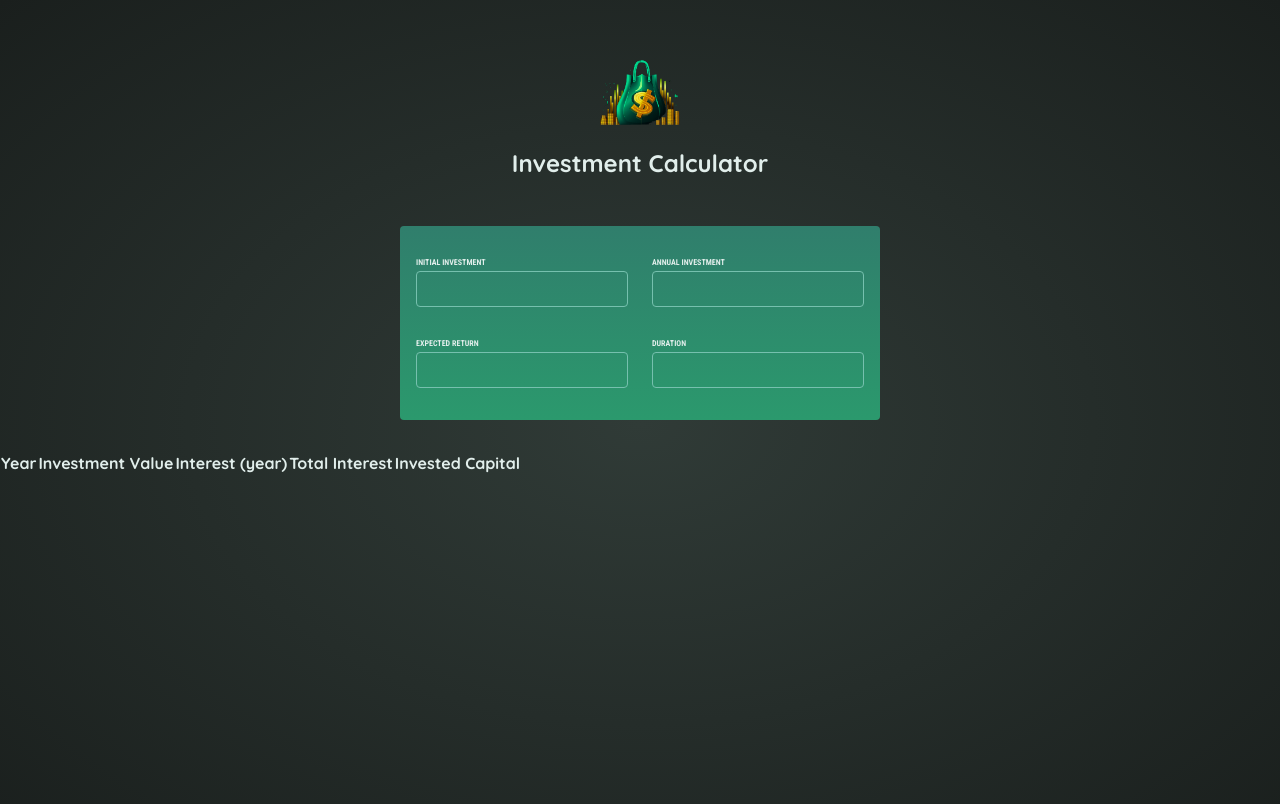
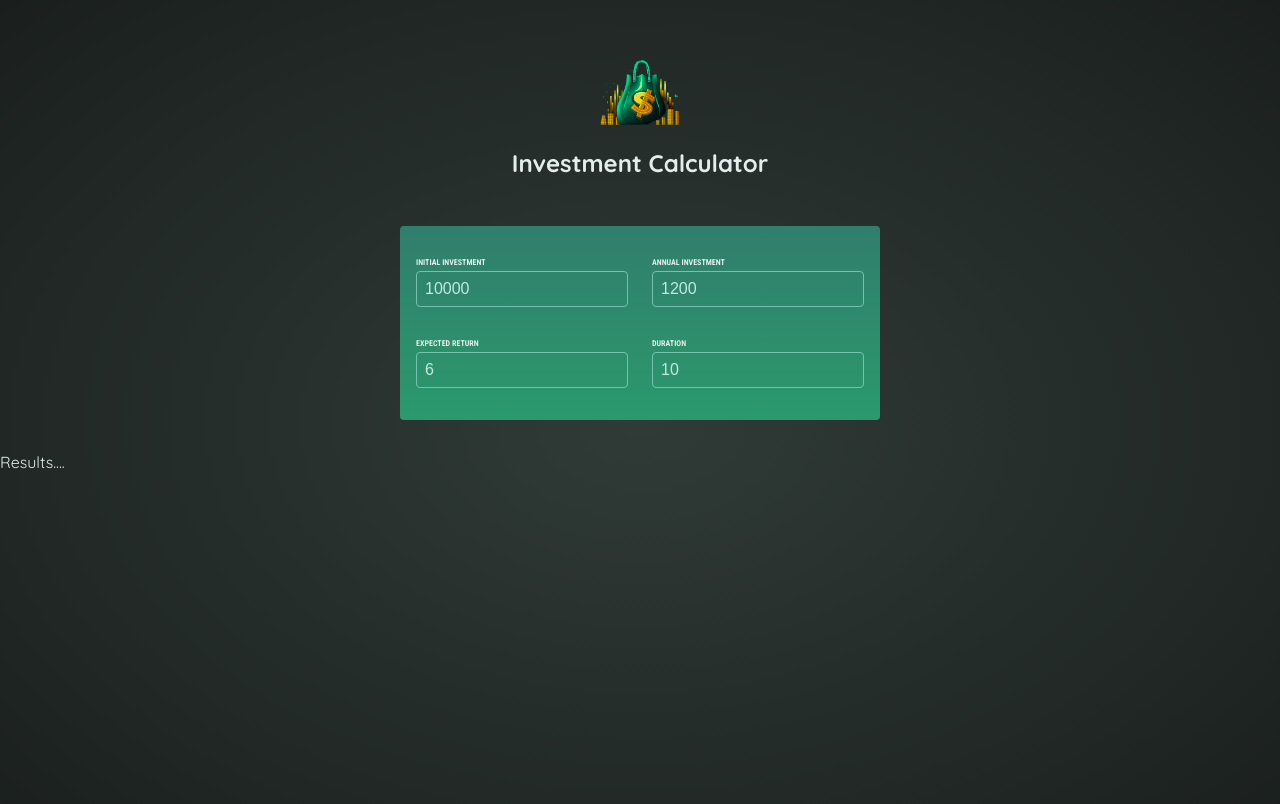
Before and after one commit to Mr-Luka/investment-calculator, a React (Vite) app: page / in a window 1280 px wide. Shown: the top 804 px of the page. Built offline with nearby package versions, Linux system fonts and the light colour scheme.

Commit message:
lifting the state up

```diff
--- a/src/App.jsx
+++ b/src/App.jsx
@@ -1,12 +1,29 @@
+import {useState} from 'react';
+
 import UserInput from './components/UserInput.jsx';
 import Results from './components/Results.jsx'
 
 function App() {
+  const [userInput, setUserInput] = useState({
+        initialInvestment: 10000,
+        annualInvestment: 1200,
+        expectedReturn: 6,
+        duration: 10
+    });
+
+    function handleChange (inputIdentifier, newValue){
+        setUserInput((prevUserInput) => {
+            return {
+                ...prevUserInput,
+                [inputIdentifier]: newValue
+            }
+        })
+    }
   return (
-    <main>
-      <UserInput />
-      <Results />
-    </main>
+    <>
+      <UserInput userInput={userInput} onChange={handleChange}/>
+      <Results input={userInput}/>
+    </>
 
   )
 }
--- a/src/components/Results.jsx
+++ b/src/components/Results.jsx
@@ -1,13 +1,5 @@
-export default function Result () {
+export default function Result ({ input }) {
     return (
-        <div className="result">
-            <thead>
-                <th>Year</th>
-                <th>Investment Value</th>
-                <th>Interest (year)</th>
-                <th>Total Interest</th>
-                <th>Invested Capital</th>
-            </thead>
-        </div>
+        <p>Results....</p>
     )
 }
--- a/src/components/UserInput.jsx
+++ b/src/components/UserInput.jsx
@@ -1,24 +1,44 @@
-export default function UserInput () {
-    return (
+export default function UserInput ({onChange, userInput}) {
+return (
         <section id="user-input">
             <div className="input-group">
                 <p>
                     <label>Initial Investment</label>
-                    <input type="number" required></input>
+                    <input
+                        type="number"
+                        required
+                        value={userInput.initialInvestment}
+                        onChange={(e)=>onChange('initialInvestment', e.target.value)}>
+                    </input>
                 </p>
                 <p>
                     <label>Annual Investment</label>
-                    <input type="number" required></input>
+                    <input
+                        type="number"
+                        required
+                        value={userInput.annualInvestment}
+                        onChange={e => onChange('annualInvestment', e.target.value)}>
+                    </input>
                 </p>
             </div>
             <div className="input-group">
                 <p>
                     <label>Expected Return</label>
-                    <input type="number" required></input>
+                    <input
+                        type="number"
+                        required
+                        value={userInput.expectedReturn}
+                        onChange={e=> onChange('expectedReturn', e.target.value)}>
+                    </input>
                 </p>
                 <p>
                     <label>Duration</label>
-                    <input type="number" required></input>
+                    <input
+                        type="number"
+                        required
+                        value={userInput.duration}
+                        onChange={e=> onChange('duration', e.target.value)}>
+                    </input>
                 </p>
             </div>
         </section>
```
